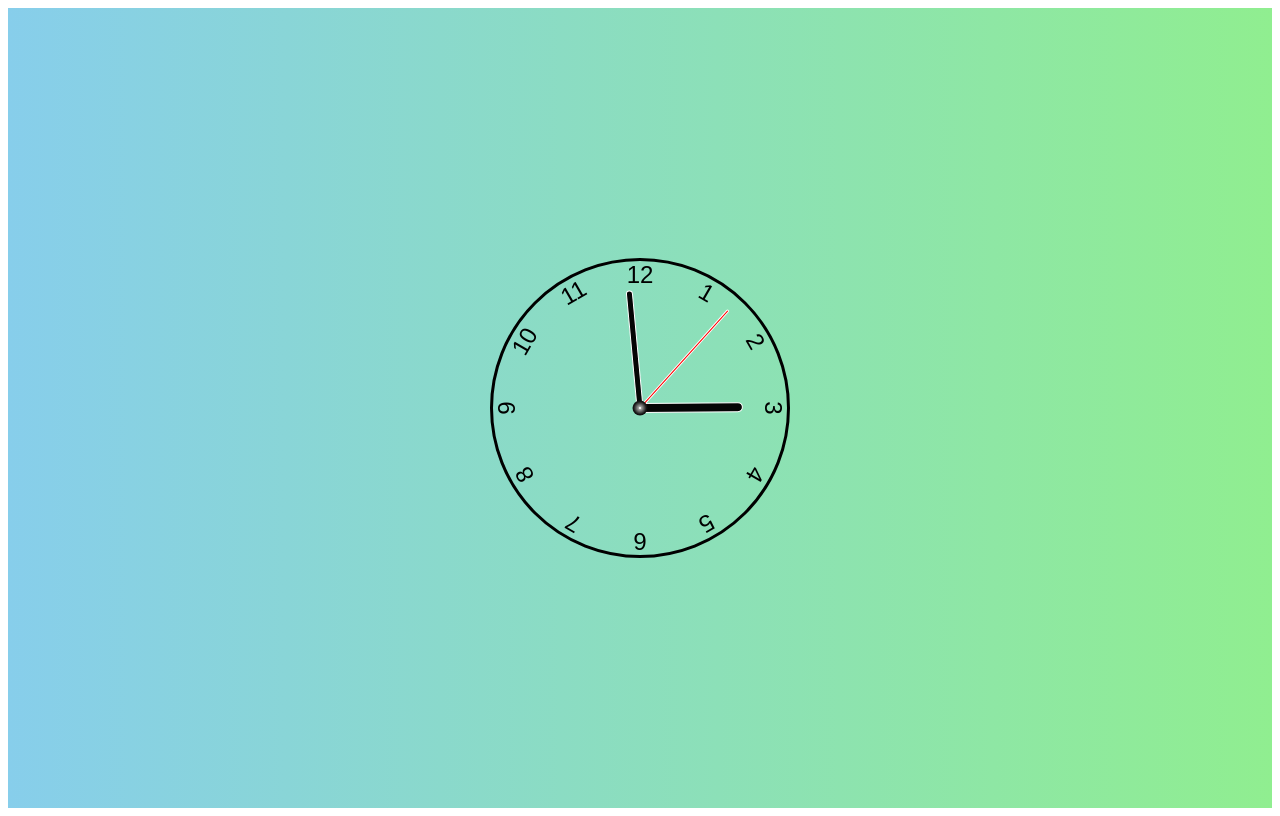
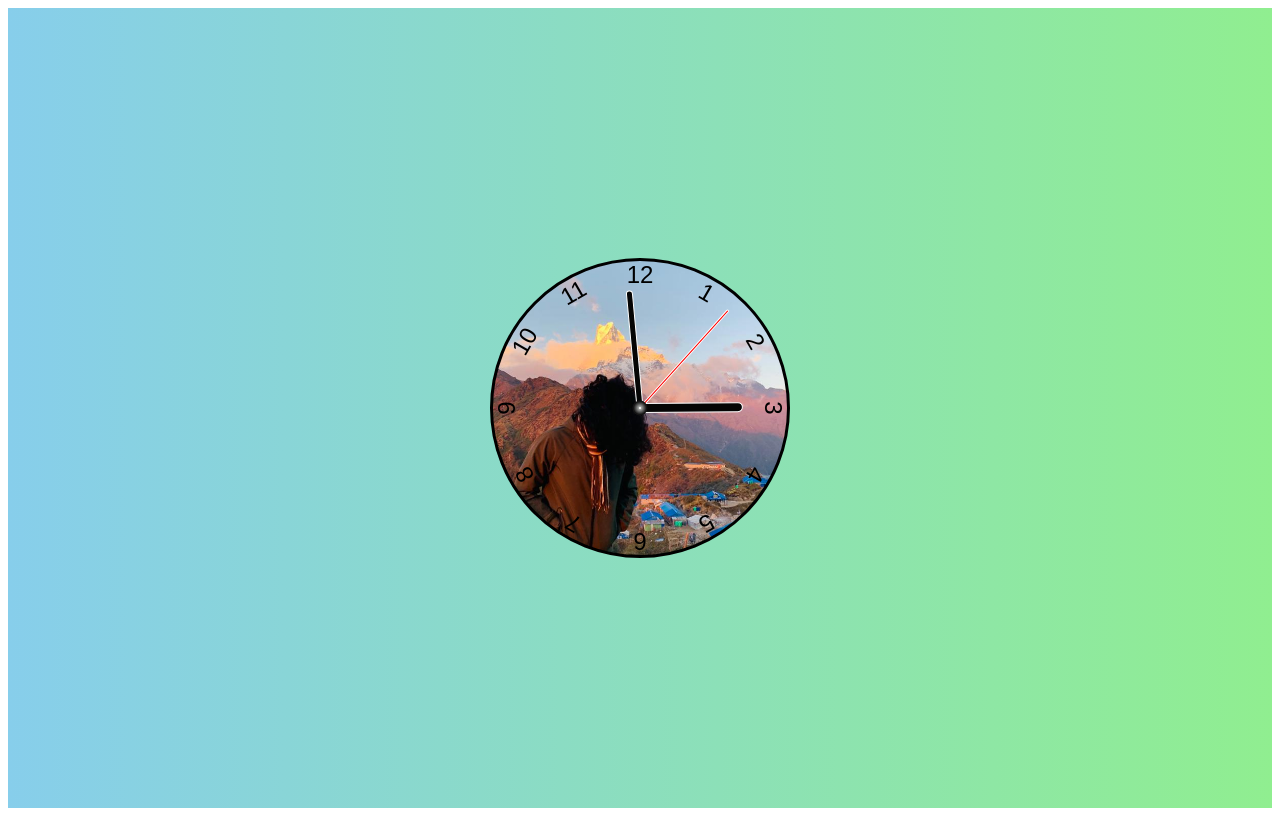
Before and after one commit to theskdhakal/Analogue_Clock, a plain HTML site: page index.html in a window 1280 px wide. Drawn offline with nearby package versions, Linux system fonts and the light colour scheme; files that its build step writes are made by us from their sources; the site is published under a folder, as on GitHub Pages, so addresses that start at the root find nothing.

Commit message:
edit on bg

```diff
--- a/style.scss
+++ b/style.scss
@@ -22,7 +22,7 @@
     border: 3px solid black;
     position: relative;
 
-    background: url(/Asset/wall.jpg) center center;
+    background: url("./assets/wall.jpg") center center;
     background-size: cover;
 
     .number {
```
Also changed, not shown: assets/wall.jpg (renamed from Asset/wall.jpg).
